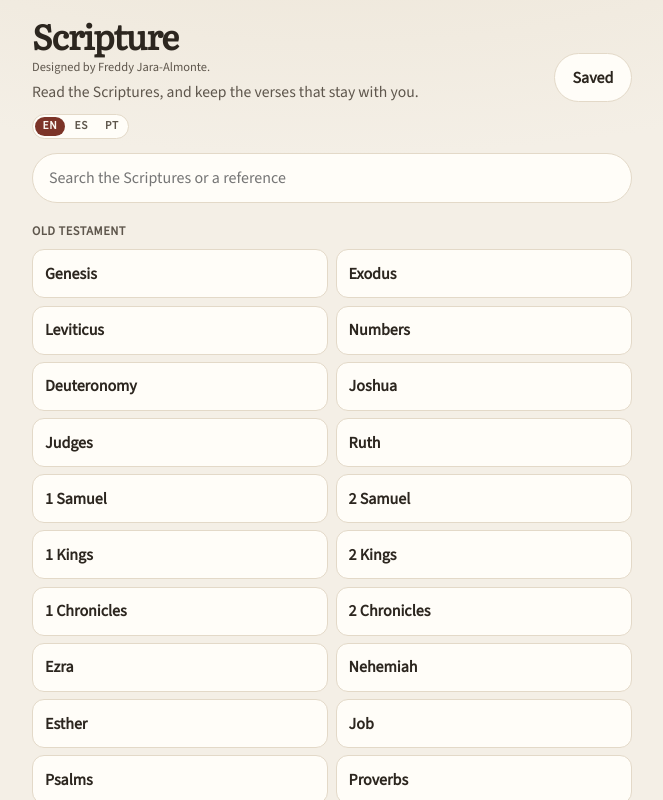
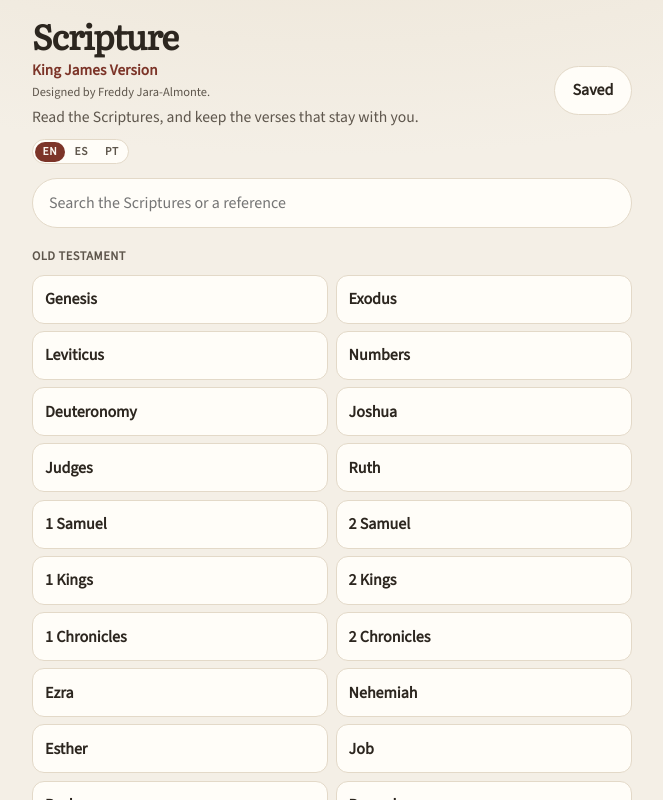
Before and after one commit to freddyja/bible-verse-tracker, a React (Vite) app: page / in a window 1280 px wide. Shown: the top 800 px of the page, without its empty margins (308-971 px from the left). Built offline with nearby package versions, Linux system fonts and the light colour scheme.

Commit message:
Show the Bible version under the title.
King James Version, Reina-Valera 1909, or Bíblia Livre follows the language he chose. The credit line stays under the home title.

Co-authored-by: freddyja <freddyja@users.noreply.github.com>

```diff
--- a/src/App.tsx
+++ b/src/App.tsx
@@ -121,6 +121,7 @@ export default function App() {
             </button>
           )}
           <h1 className="brand">{title}</h1>
+          <p className="bible-version">{t('bibleVersion')}</p>
           {view.kind === 'read' ? (
             <>
               <p className="credit">Designed by Freddy Jara-Almonte.</p>
--- a/src/i18n/messages.ts
+++ b/src/i18n/messages.ts
@@ -109,6 +109,7 @@ const en = {
   savedMatches: 'In your saved verses',
   noScriptureMatches: 'Nothing in the Scriptures matches that.',
   openPassage: 'Open',
+  bibleVersion: 'King James Version',
   scriptureNote: 'King James Version. Cross-references from Open Bible.',
   prevChapter: 'Previous',
   nextChapter: 'Next',
@@ -243,6 +244,7 @@ const es: Record<MessageKey, string> = {
   savedMatches: 'En tus versículos guardados',
   noScriptureMatches: 'Nada en las Escrituras coincide con eso.',
   openPassage: 'Abrir',
+  bibleVersion: 'Reina-Valera 1909',
   scriptureNote: 'Reina-Valera 1909. Referencias de Open Bible.',
   prevChapter: 'Anterior',
   nextChapter: 'Siguiente',
@@ -377,6 +379,7 @@ const pt: Record<MessageKey, string> = {
   savedMatches: 'Nos seus versículos salvos',
   noScriptureMatches: 'Nada nas Escrituras corresponde a isso.',
   openPassage: 'Abrir',
+  bibleVersion: 'Bíblia Livre',
   scriptureNote: 'Bíblia Livre. Referências da Open Bible.',
   prevChapter: 'Anterior',
   nextChapter: 'Seguinte',
--- a/src/index.css
+++ b/src/index.css
@@ -120,6 +120,15 @@ button {
   font-weight: 600;
   letter-spacing: -0.03em;
   line-height: 1.15;
+}
+
+.bible-version {
+  margin: 0.35rem 0 0;
+  color: var(--clay);
+  font-size: 0.95rem;
+  font-weight: 600;
+  letter-spacing: 0.01em;
+  line-height: 1.3;
 }
 
 .tagline,
```
Also changed, not shown: 1 other file (tests, documents, lock files or other folders).
